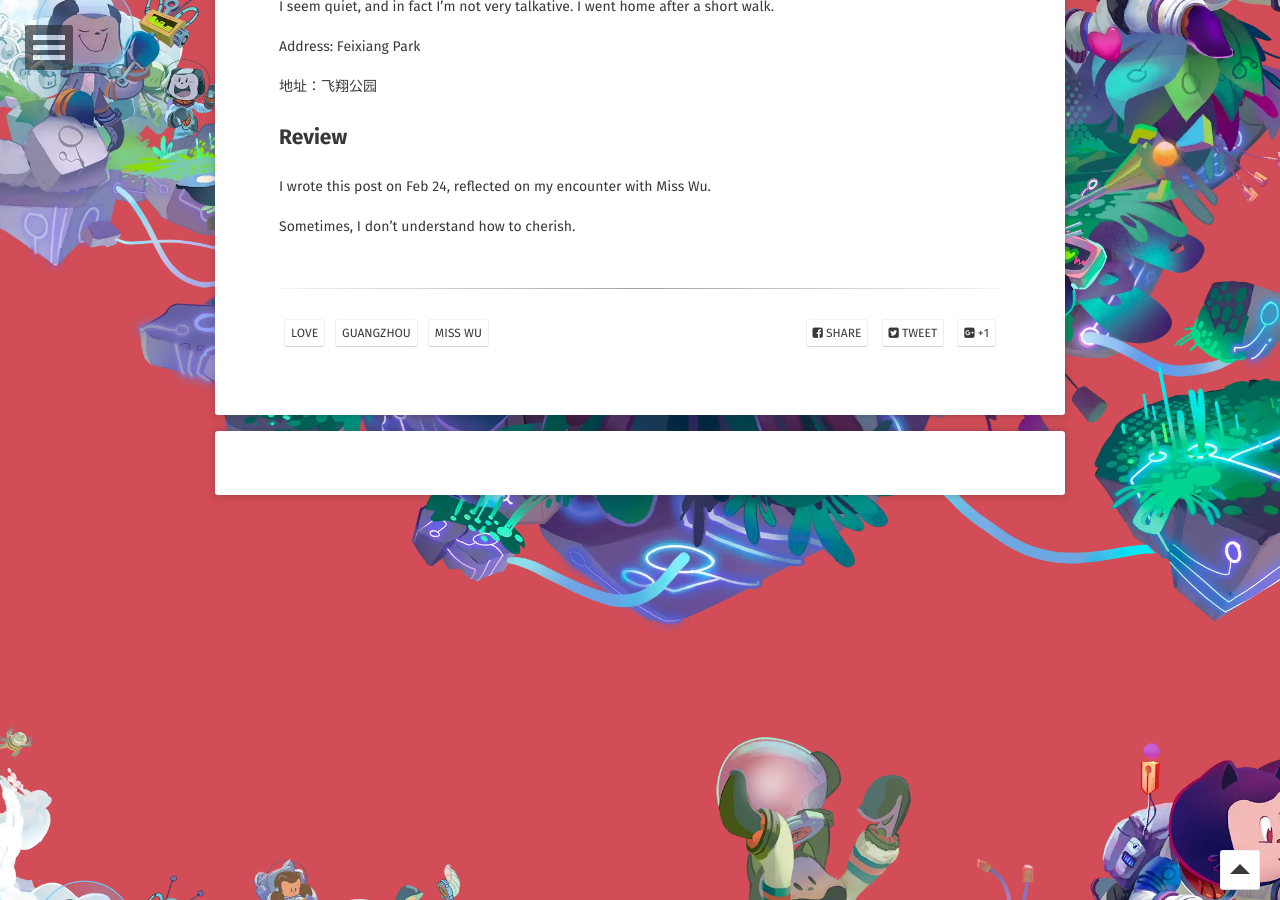
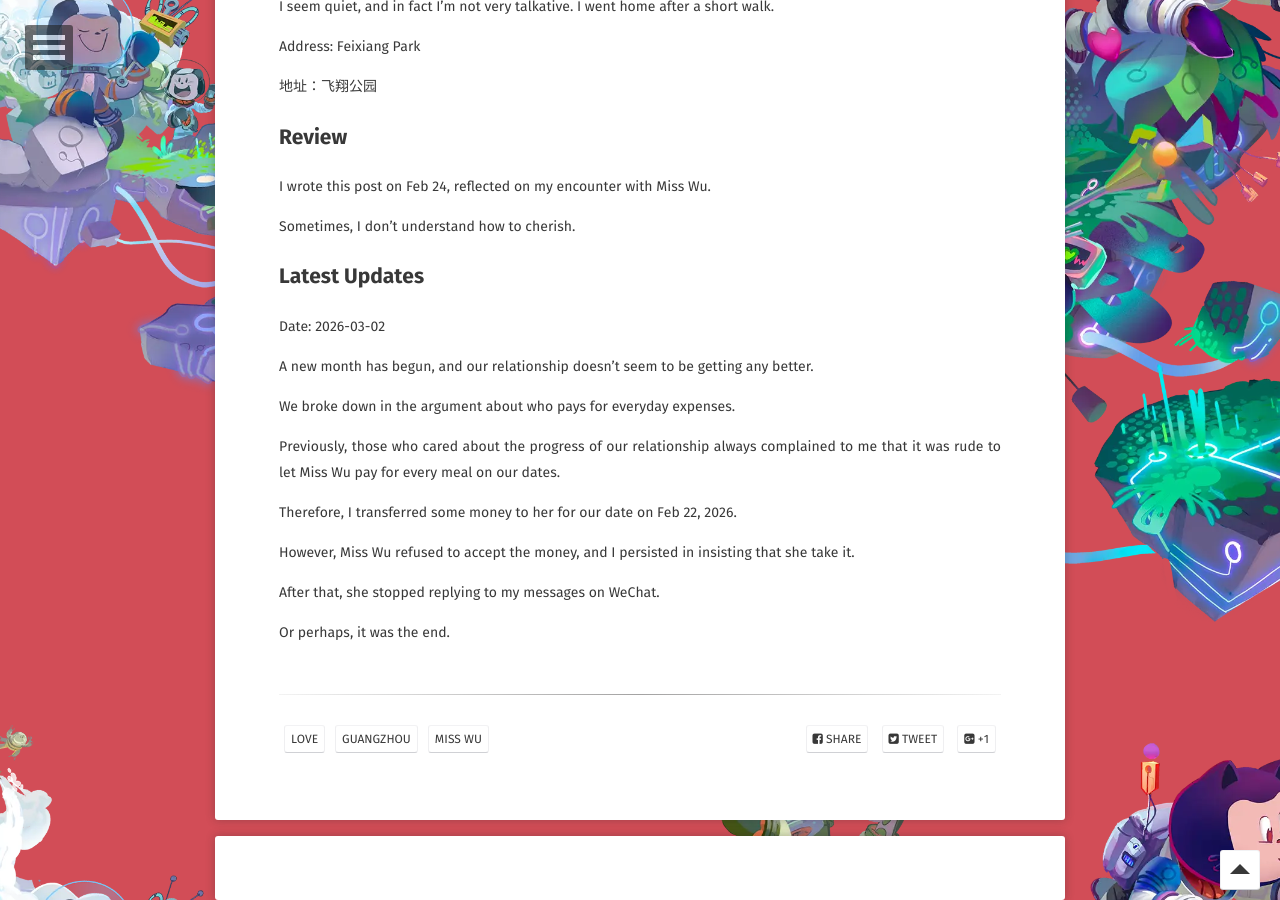
Before and after one commit to WebPavel/WebPavel.github.io, a Jekyll site: the page built from _posts/2026-02-23-a-long-journey-named-Love-in-Guangzhou.md, in a window 1280 px wide and 900 px high, scrolled down 3867 px. Built offline with Jekyll 4.4.1, drawn with Linux system fonts in a browser that asks for light colours; some web fonts are replaced; comment, search, counter and statistics services are not loaded; some of the changed text lies outside the part shown.

Commit message:
feat: Latest Updates: My relationship with Miss Wu.

```diff
--- a/_posts/2026-02-23-a-long-journey-named-Love-in-Guangzhou.md
+++ b/_posts/2026-02-23-a-long-journey-named-Love-in-Guangzhou.md
@@ -178,3 +178,21 @@ Address: Feixiang Park
 I wrote this post on Feb 24, reflected on my encounter with Miss Wu.
 
 Sometimes, I don't understand how to cherish.
+
+## Latest Updates
+
+Date: 2026-03-02
+
+A new month has begun, and our relationship doesn't seem to be getting any better.
+
+We broke down in the argument about who pays for everyday expenses.
+
+Previously, those who cared about the progress of our relationship always complained to me that it was rude to let Miss Wu pay for every meal on our dates.
+
+Therefore, I transferred some money to her for our date on Feb 22, 2026.
+
+However, Miss Wu refused to accept the money, and I persisted in insisting that she take it.
+
+After that, she stopped replying to my messages on WeChat.
+
+Or perhaps, it was the end.
```
